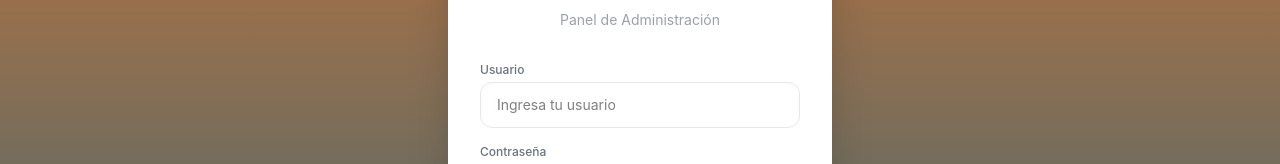
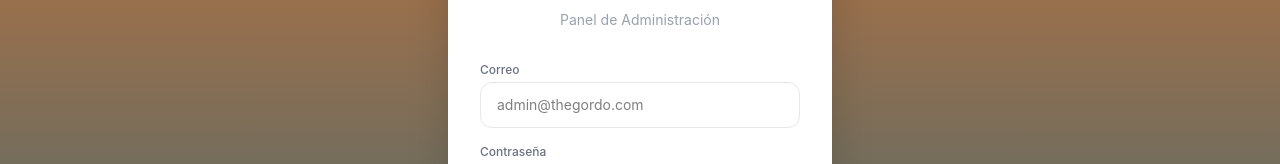
Before and after one commit to Knnapa/Sistema-de-reservas-The-gordo, a React (Vite) app: page /admin/login in a window 1280 px wide. Shown: the part 308-472 px from the top of the page. Built offline with nearby package versions, Linux system fonts and the light colour scheme.

Commit message:
ui(admin): ajustes de UI y validaciones en páginas admin

```diff
--- a/src/pages/Home.jsx
+++ b/src/pages/Home.jsx
@@ -10,11 +10,7 @@ function Home() {
   const [mesaSeleccionada, setMesaSeleccionada] = useState(null);
   const [loading, setLoading] = useState(true);
 
-  useEffect(() => {
-    cargarMesas();
-  }, []);
-
-  const cargarMesas = async () => {
+  async function cargarMesas() {
     try {
       const data = await getMesas();
       setMesas(data);
@@ -23,7 +19,11 @@ function Home() {
     } finally {
       setLoading(false);
     }
-  };
+  }
+
+  useEffect(() => {
+    void Promise.resolve().then(cargarMesas);
+  }, []);
 
   const handleClickMesa = (mesa) => {
     if (mesa.estado === "disponible") {
--- a/src/pages/admin/Login.jsx
+++ b/src/pages/admin/Login.jsx
@@ -2,37 +2,26 @@
 import { useNavigate } from "react-router-dom";
 import { useState } from "react";
 import logo from "../../assets/logo.jpg";
-
-// Credenciales del administrador
-// IMPORTANTE: En producción real esto iría en Supabase Auth,
-// pero para este proyecto lo dejamos simple así
-const ADMIN_USER = "admin";
-const ADMIN_PASS = "gordo2024";
+import { signInAdmin } from "../../services/adminAuthService";
 
 function Login() {
-  const [usuario, setUsuario] = useState("");
+  const [email, setEmail] = useState("");
   const [password, setPassword] = useState("");
   const [error, setError] = useState("");
   const [loading, setLoading] = useState(false);
   const navigate = useNavigate();
 
-  const handleLogin = () => {
-    // Limpiar error anterior
+  const handleLogin = async () => {
     setError("");
     setLoading(true);
 
-    // Simular pequeño delay para que se vea el loading
-    setTimeout(() => {
-      if (usuario === ADMIN_USER && password === ADMIN_PASS) {
-        // Guardar en localStorage que el admin está autenticado
-        localStorage.setItem("admin_auth", "true");
-        // Redirigir al dashboard
-        navigate("/admin/mesas");
-      } else {
-        setError("Usuario o contraseña incorrectos. Intenta de nuevo.");
-        setLoading(false);
-      }
-    }, 500);
+    try {
+      await signInAdmin(email, password);
+      navigate("/admin/dashboard");
+    } catch (error) {
+      setError(error.message);
+      setLoading(false);
+    }
   };
 
   // Permitir enviar con la tecla Enter
@@ -59,17 +48,17 @@ function Login() {
         <div className="space-y-4">
           <div>
             <label className="text-xs text-gray-500 block mb-1 font-medium">
-              Usuario
+              Correo
             </label>
             <input
-              type="text"
-              value={usuario}
+              type="email"
+              value={email}
               onChange={(e) => {
-                setUsuario(e.target.value);
+                setEmail(e.target.value);
                 setError("");
               }}
               onKeyDown={handleKeyDown}
-              placeholder="Ingresa tu usuario"
+              placeholder="admin@thegordo.com"
               className="w-full border border-gray-200 rounded-xl px-4 py-3 text-sm focus:outline-none focus:border-cyan focus:ring-1 focus:ring-cyan transition-colors"
             />
           </div>
@@ -101,9 +90,9 @@ function Login() {
           {/* Botón de ingreso */}
           <button
             onClick={handleLogin}
-            disabled={loading || !usuario || !password}
+            disabled={loading || !email || !password}
             className={`w-full py-3 rounded-xl font-semibold text-white transition-colors mt-2 ${
-              loading || !usuario || !password
+              loading || !email || !password
                 ? "bg-gray-300 cursor-not-allowed"
                 : "bg-cyan hover:bg-teal cursor-pointer"
             }`}
```
